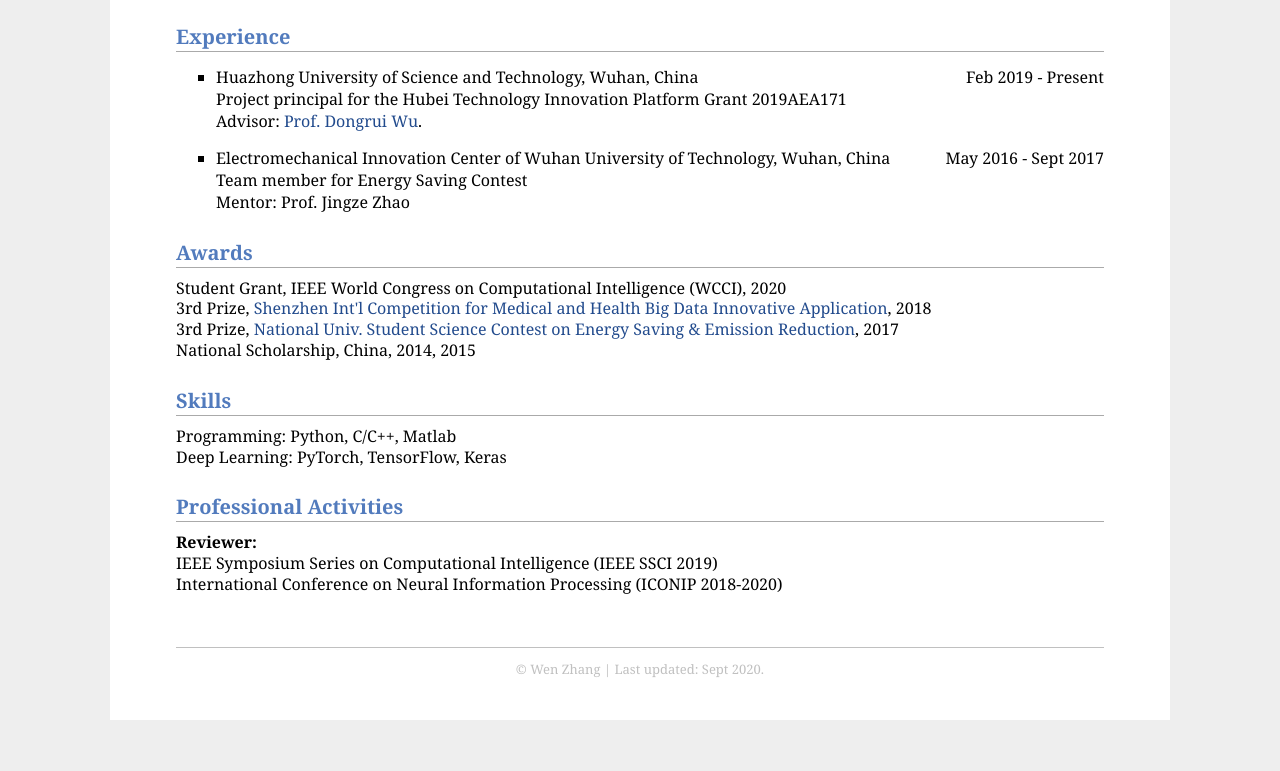
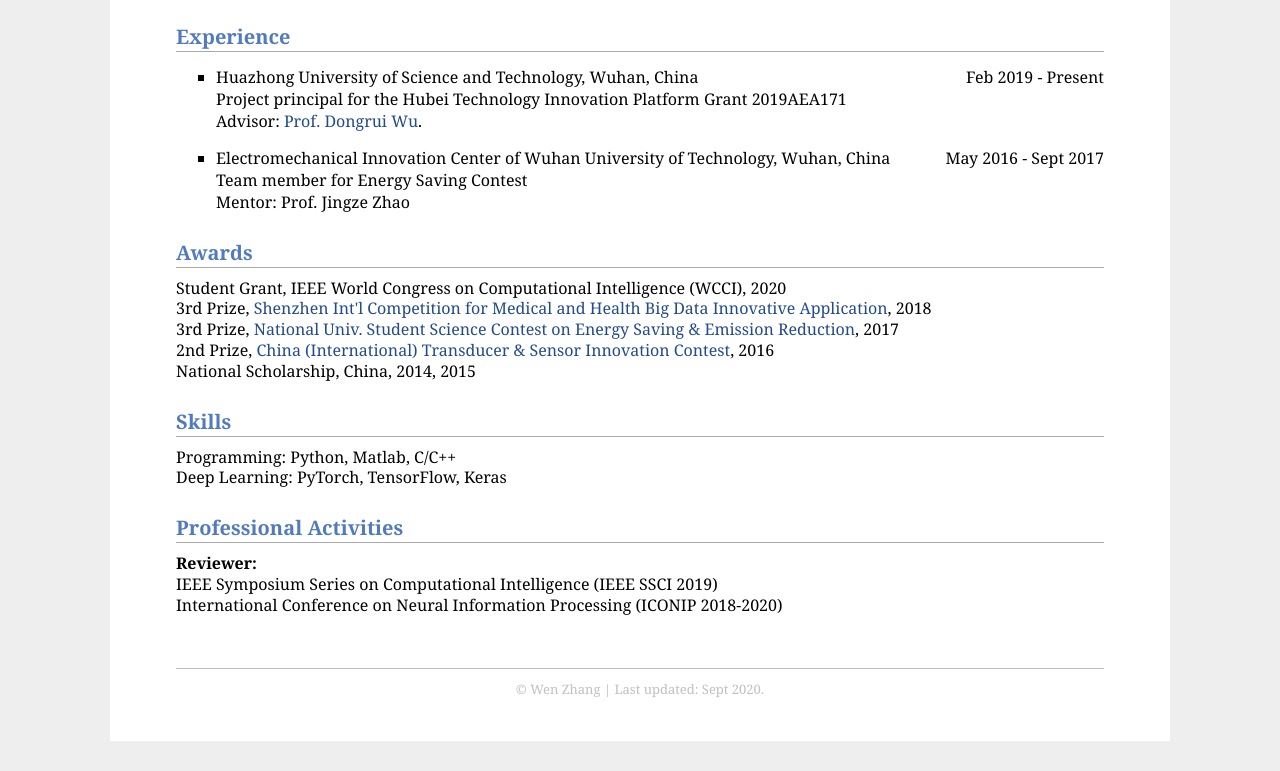
Before and after one commit to wenz95/wenz95.github.io, a plain HTML site: page index.html in a window 1280 px wide. Shown: the part 1085-1856 px from the top of the page. Before the commit the page ends 1835 px from the top, so only its background shows below. Drawn offline with Linux system fonts and the light colour scheme.

Commit message:
add info

```diff
--- a/index.html
+++ b/index.html
@@ -78,9 +78,10 @@
 <p>Student Grant, IEEE World Congress on Computational Intelligence (WCCI), 2020<br />
 3rd Prize, <a href="http://medicalbigdata.org/" target=&ldquo;blank&rdquo;>Shenzhen Int'l Competition for Medical and Health Big Data Innovative Application</a>, 2018<br />
 3rd Prize, <a href="http://www.jienengjianpai.org/Article.asp?ID=174" target=&ldquo;blank&rdquo;>National Univ. Student Science Contest on Energy Saving &amp; Emission Reduction</a>, 2017<br />
+2nd Prize, <a href="http://www.52jingsai.com/article-2107-1.html" target=&ldquo;blank&rdquo;>China (International) Transducer &amp; Sensor Innovation Contest</a>, 2016<br />
 National Scholarship, China, 2014, 2015<br /></p>
 <h2>Skills</h2>
-<p>Programming: Python, C/C++, Matlab<br />
+<p>Programming: Python, Matlab, C/C++<br />
 Deep Learning: PyTorch, TensorFlow, Keras<br /></p>
 <h2>Professional Activities</h2>
 <p><b>Reviewer:</b><br />
```
Also changed, not shown: 1 other file.
